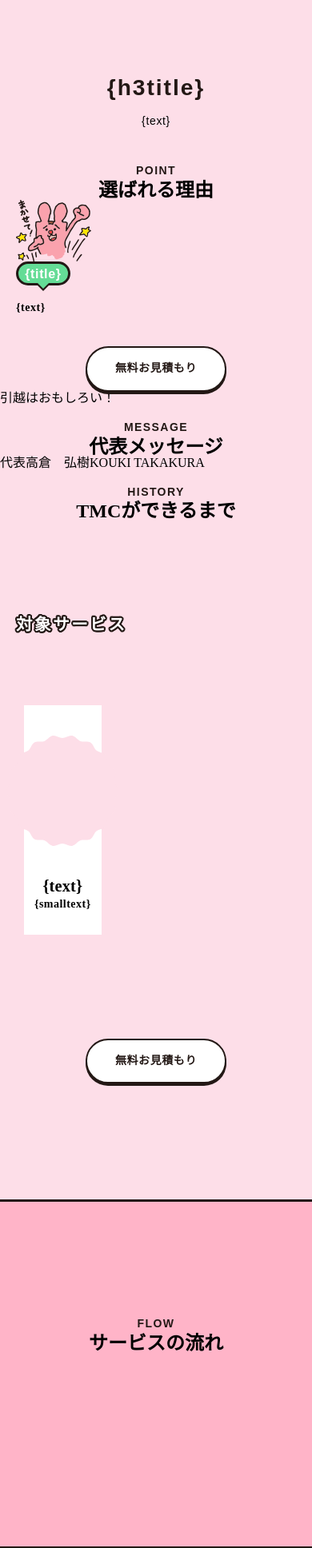
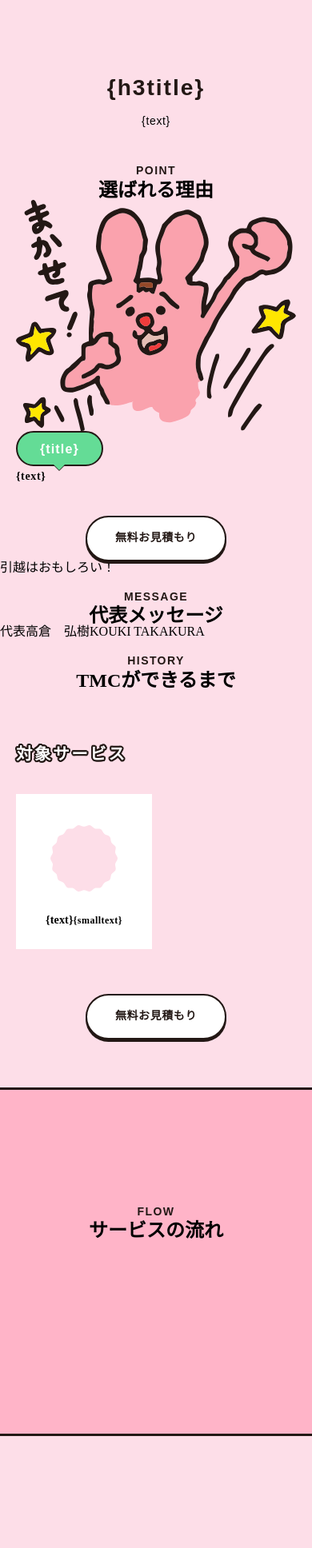
Before and after one commit to sumamin-inc-organization/takakura, a PHP site: page /src/about.html in a window 390 px wide. Shown: the part 313-2249 px from the top of the page at 80% size. Run offline with PHP 8.4, Linux system fonts and the light colour scheme; some web fonts are replaced.

Commit message:
serviceページsp幅調整（対象サービスまで）

```diff
--- a/src/assets/css/page.service.css
+++ b/src/assets/css/page.service.css
@@ -701,3 +701,139 @@
         line-height: 1.8;
     }
 }
+
+@media screen and (max-width:767px) {
+    /* -------------------------
+    point
+    ----------------------------*/
+    .service__point {
+        padding-top: 160px;
+    }
+    .point__column {
+        margin: auto;
+        display: flex;
+        flex-direction: column;
+        max-width: none;
+        gap: 40px;
+    }
+    .point__column--item:nth-child(odd) {
+        padding-top: 0;
+    }
+    .point__column--img svg {
+        width: 270px;
+        height: 270px;
+    }
+    .point__column--title {
+        border: 2px solid var(--textBlack);
+        font-size: var(--fontSize20);
+        margin-bottom: -30px;
+        padding: 12px 28px;
+        letter-spacing: 0.07rem;
+    }
+    .point__column--title:before,
+    .point__column--title:after {
+        border-left: 8px solid transparent;
+        border-right: 8px solid transparent;
+        border-top: 8px solid var(--textBlack);
+        bottom: -8px;
+    }
+    .point__column--title:after {
+        border-top: 8px solid #64dc96;
+        bottom: -7px;
+    }
+    .point__column--text {
+        margin-top: 30px;
+        width: 100%;
+    }
+    .point__column--text p {
+        font-size: var(--fontSize16);
+        letter-spacing: 0.04rem;
+        line-height: 1.8;
+    }
+    /* -------------------------
+    about
+    ----------------------------*/
+    .service__about {
+        padding-top: 70px;
+        padding-bottom: 60px;
+    }
+    .service__about--title {
+        display: flex;
+        flex-direction: row;
+        justify-content: space-between;
+        gap: 10px;
+        max-width: 1200px;
+        margin: auto;
+    }
+    .service__about--title .headline__line {
+        border-top: 2px solid var(--textBlack);
+        border-bottom: 2px solid var(--textBlack);
+        height: 4px;
+        width: 40%;
+        margin-top: 8px;
+    }
+    .service__about--title h3 {
+        min-width: 140px;
+        font-size: var(--fontSize25);
+        font-weight: 900;
+        letter-spacing: 0.17rem;
+        color: #fff;
+        text-shadow: rgb(35, 24, 21) 2px 0px 0px, rgb(35, 24, 21) 1.75517px 0.958851px 0px, rgb(35, 24, 21) 1.0806px 1.68294px 0px, rgb(35, 24, 21) 0.141474px 1.99499px 0px, rgb(35, 24, 21) -0.832294px 1.81859px 0px, rgb(35, 24, 21) -1.60229px 1.19694px 0px, rgb(35, 24, 21) -1.97998px 0.28224px 0px, rgb(35, 24, 21) -1.87291px -0.701566px 0px, rgb(35, 24, 21) -1.30729px -1.5136px 0px, rgb(35, 24, 21) -0.421592px -1.95506px 0px, rgb(35, 24, 21) 0.567324px -1.91785px 0px, rgb(35, 24, 21) 1.41734px -1.41108px 0px, rgb(35, 24, 21) 1.92034px -0.558831px 0px;
+    }
+    .about__column {
+        grid-template-columns:1fr 1fr;
+        gap: 10px;
+        max-width: none;
+        width: 89.76vw;
+        margin: auto;
+        padding-top: 40px;
+    }
+    .about__column--item {
+        max-width: unset;
+        display: flex;
+        flex-direction: column;
+        justify-content: space-between;
+    }
+    .about__column--img {
+        display: flex;
+        justify-content: center;
+        align-items: center;
+        position: relative;
+        padding: 40px 0 20px;
+    }
+    .about__column--img::before {
+        content: url(../images/service/service_about_itemBg.svg);
+        max-width: 84px;
+        max-height: 84px;
+        width: 84px;
+        height: 84px;
+        top: 54%;
+        left: 50%;
+    }
+    .about__column--img img {
+        height: 90px;
+        width: auto;
+        position: relative;
+        z-index: 2;
+    }
+    .about__column--text {
+        font-size: var(--fontSize16);
+        letter-spacing: 0.01rem;
+        margin-bottom: 30px;
+    }
+    .about__column--text .small {
+        font-size: 12px;
+        letter-spacing: 0.03rem;
+    }
+    .service__about--description {
+        margin: auto;
+        padding-top: 26px;
+    }
+    .service__about--description p {
+        font-size: var(--fontSize14);
+        letter-spacing: 0.04rem;
+    }
+    .service__about .more__btn--container {
+        margin-top: 30px;
+    }
+}
```
